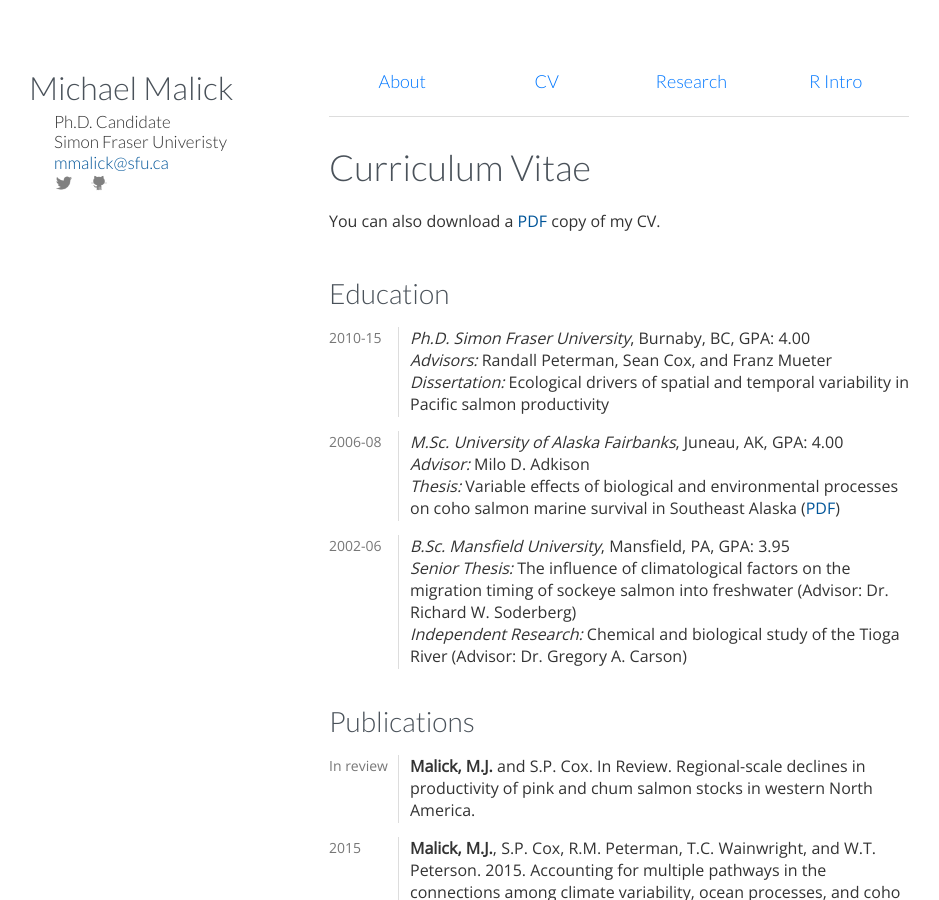
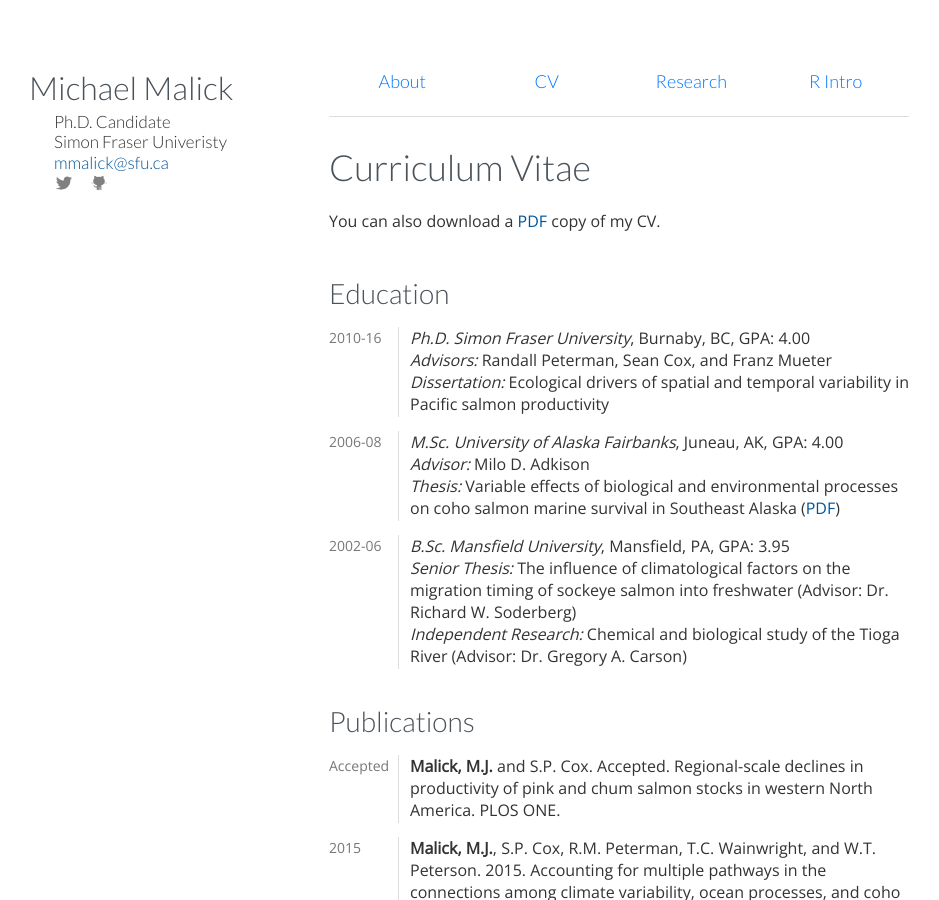
Before and after one commit to michaelmalick/michaelmalick.github.io, a Jekyll site: the page built from cv/index.md, in a window 1280 px wide and 900 px high. Shown: the whole window, without its empty margins (141-1080 px from the left). Built offline with Jekyll 4.4.1, drawn with Linux system fonts in a browser that asks for light colours; Markdown is read by kramdown in place of the engine named in the settings; some of the changed text lies outside the part shown.

Commit message:
Updated CV and copyright dates for new year

```diff
--- a/_includes/bottombar.html
+++ b/_includes/bottombar.html
@@ -1,7 +1,7 @@
 <div class="footer">
   <table width="100%" border=0>
     <tr>
-      <td class="tdleft">&copy; Michael Malick 2013-2015</td>
+      <td class="tdleft">&copy; Michael Malick 2013-2016</td>
       <td class="tdright"><a href="/colophon.html">Jekyll + Github</a></td>
     </tr>
   </table>
--- a/cv/index.md
+++ b/cv/index.md
@@ -14,7 +14,7 @@ You can also download a [PDF][MalickCV] copy of my CV.
 Education
 -----
 
-2010-15
+2010-16
 :   *Ph.D. Simon Fraser University*, Burnaby, BC, GPA: 4.00
 <br>
     *Advisors:* Randall Peterman, Sean Cox, and Franz Mueter
@@ -46,9 +46,10 @@ Education
 Publications
 ------
 
-In review
-:    **Malick, M.J.** and S.P. Cox. In Review. Regional-scale declines in
-     productivity of pink and chum salmon stocks in western North America.
+Accepted
+:    **Malick, M.J.** and S.P. Cox. Accepted. Regional-scale declines in
+     productivity of pink and chum salmon stocks in western North America. PLOS
+     ONE.
 
 2015
 :   **Malick, M.J.**, S.P. Cox, R.M. Peterman, T.C. Wainwright, and W.T.
@@ -251,7 +252,7 @@ Teaching Experience
 Certifications & Services
 -------------
 
-2007-15
+2007-16
 :   American Fisheries Society Associate Professional
 
 2007-08
```
Also changed, not shown: cv/malick-cv.md (+6 -5 lines), 1 other file.
